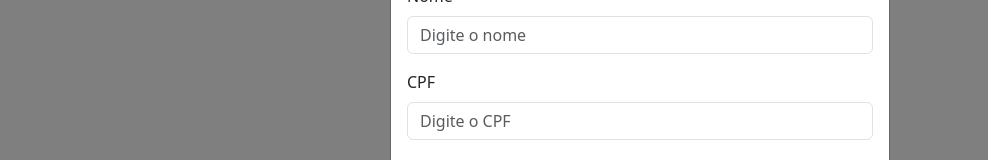
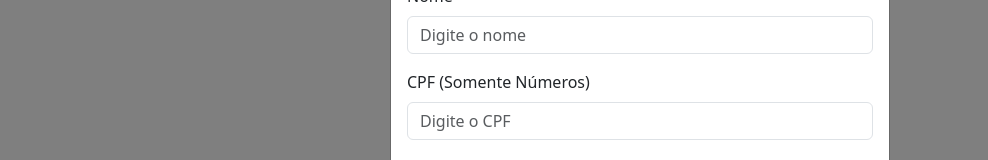
Before and after one commit to zKaminise/Controle_de_Clientes_FrontEnd, a React (Vite) app: page /home in a window 1280 px wide. Both pictures are taken after a click on the button "Cadastrar Cliente". Shown: the part 130-290 px from the top of the page, without its empty margins (0-988 px from the left). Built offline with nearby package versions, Linux system fonts and the light colour scheme; no server answers; the HTML template or start-up script is replaced by a standard one.

Commit message:
Ajustes de Layout

```diff
--- a/src/components/ModalCadastroCliente.tsx
+++ b/src/components/ModalCadastroCliente.tsx
@@ -70,6 +70,11 @@ const ModalCadastroCliente: React.FC<ModalCadastroClienteProps> = ({
   const [dataFimTratamento, setDataFimTratamento] = useState("");
 
   const handleSave = async () => {
+        // Verifica se algum campo obrigatório está vazio
+        if (!nome || !cpf || !email || !telefone || !endereco || !dataNascimento) {
+          toast.error("Por favor, preencha todos os campos obrigatórios!");
+          return;
+        }
     try {
       const payload = {
         nome,
@@ -127,7 +132,7 @@ const ModalCadastroCliente: React.FC<ModalCadastroClienteProps> = ({
             />
           </Form.Group>
           <Form.Group className="mb-3">
-            <Form.Label>CPF</Form.Label>
+            <Form.Label>CPF (Somente Números)</Form.Label>
             <Form.Control
               type="text"
               placeholder="Digite o CPF"
```
